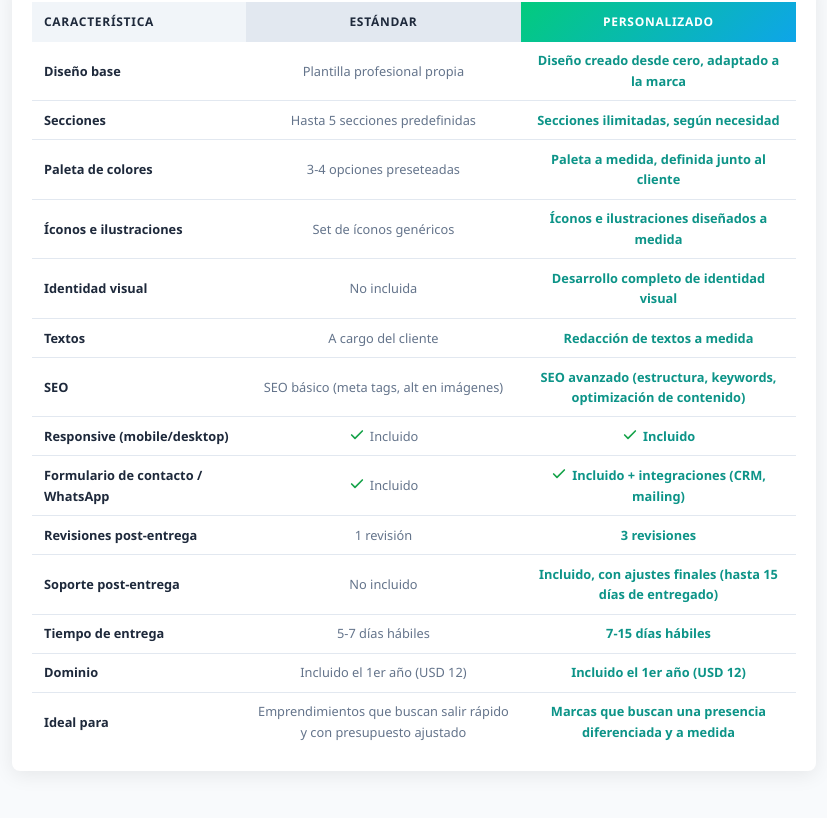
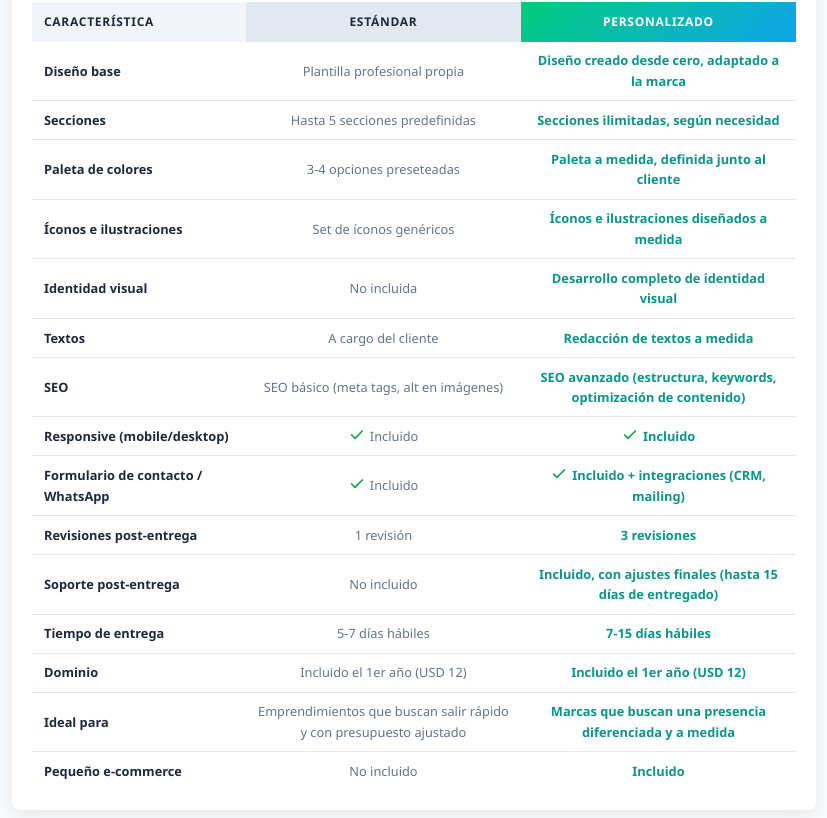
Before and after one commit to santiagodaghero/micomerciodigital, a React (Vite) app: page /#/servicio/1 in a window 1280 px wide. Shown: the part 1502-2320 px from the top of the page, without its empty margins (226-1053 px from the left). Built offline with nearby package versions, Linux system fonts and the light colour scheme.

Commit message:
Feat: tabla comparativa Portfolio con fila extra Pequeno e-commerce

```diff
--- a/src/pages/ServiceDetail.jsx
+++ b/src/pages/ServiceDetail.jsx
@@ -169,6 +169,15 @@ const comparisonData = [
     feature: 'Ideal para',
     standard: 'Emprendimientos que buscan salir rápido y con presupuesto ajustado',
     custom: 'Marcas que buscan una presencia diferenciada y a medida',
+  },
+]
+
+const portfolioComparisonData = [
+  ...comparisonData,
+  {
+    feature: 'Pequeño e-commerce',
+    standard: 'No incluido',
+    custom: 'Incluido',
   },
 ]
 
@@ -363,7 +372,11 @@ export default function ServiceDetail() {
           </section>
         )}
 
-        {(service.id === 1 || service.id === 2) && (
+        {service.id === 1 && (
+          <ServiceComparison rows={portfolioComparisonData} />
+        )}
+
+        {service.id === 2 && (
           <ServiceComparison rows={comparisonData} />
         )}
 
```
